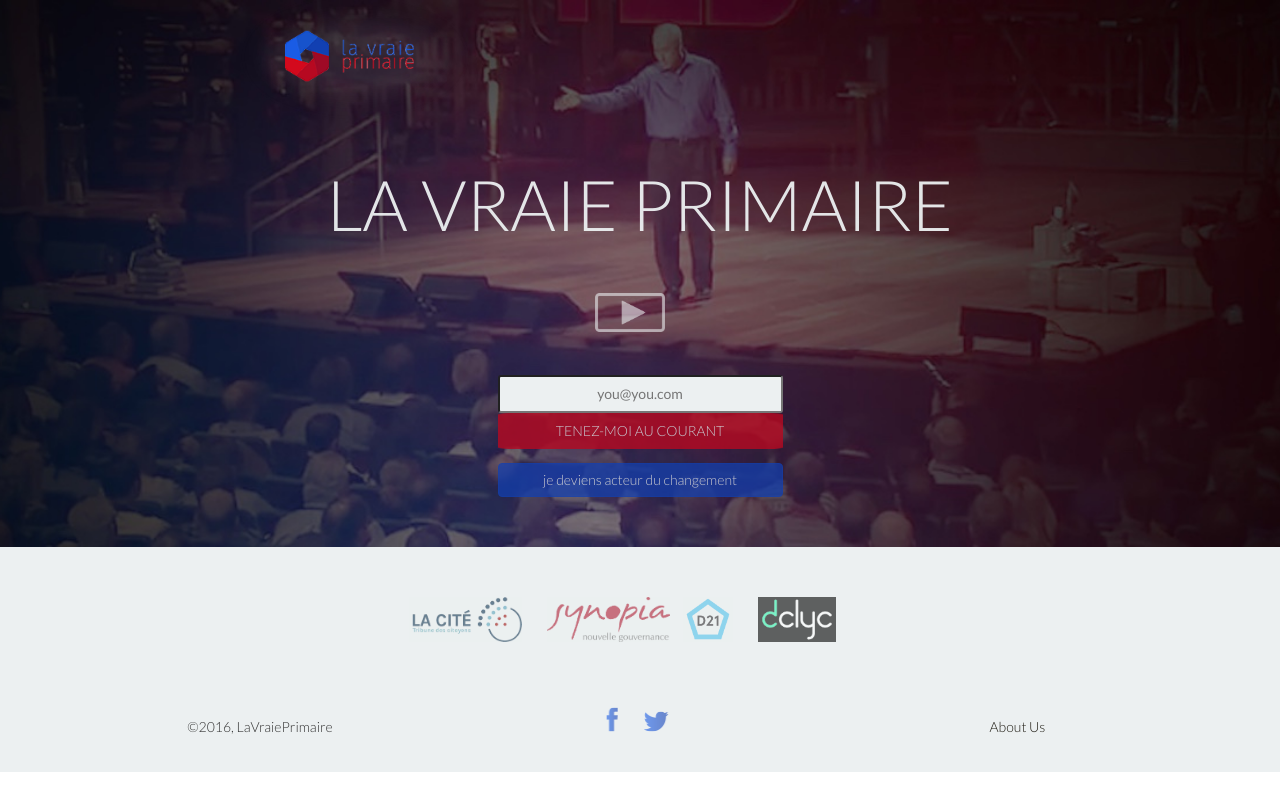
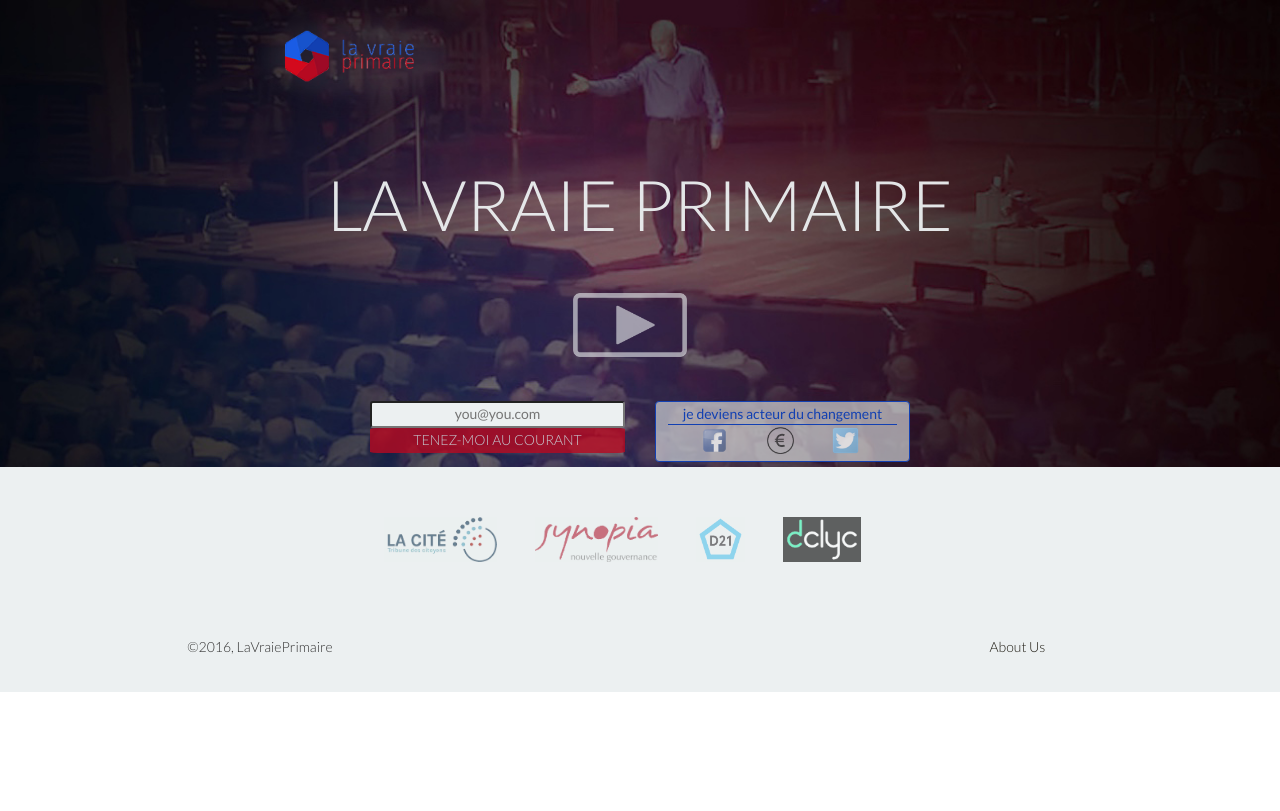
Before and after one commit to LaVraiePrimaire/lavraieprimaire.github.io, a Jekyll site: the page index.html, which Jekyll copies as it is, in a window 1280 px wide. Shown: the top 811 px of the page. Built offline with Jekyll 4.4.1, drawn with Linux system fonts in a browser that asks for light colours; nearby versions of some CDN libraries.

Commit message:
added more call toto action

```diff
--- a/css/agency.css
+++ b/css/agency.css
@@ -67,6 +67,7 @@
 .btn-container {
   text-align: center;
   margin-top: 20px;
+  margin-bottom: 20px;
 }
 
 .img-left {
@@ -89,7 +90,7 @@
     background-color: #ecf0f1;
     color: #211E16;
     padding: .6% 1.2% .6% 1.2%;
-    width: 25%;
+    width: 100%;
     border-radius: 3px;
     font-family: "Lato","Helvetica Neue",Helvetica,Arial,sans-serif;
     font-weight: 400;
@@ -120,7 +121,7 @@
         background-color: #ecf0f1;
         color: #211E16;
         padding: .6% 1.2% .6% 1.2%;
-        width: 25%;
+        width: 100%;
         border-radius: 3px;
         font-family: "Lato","Helvetica Neue",Helvetica,Arial,sans-serif;
         font-weight: 400;
@@ -140,7 +141,7 @@
     color: #ecf0f1;
     background-color: #B70921;
     padding: .6% 1.2% .6% 1.2%;
-    width: 25%;
+    width: 100%;
     opacity: .8;
     border-radius: 5%
 }
@@ -190,7 +191,7 @@
 }
 
 .play-btn {
-    width: 8%;
+    width: 12%;
     min-width: 60px;
     padding: 30px 20px 0 0;
     display: inline;
@@ -211,13 +212,13 @@
     border-color: #1240B2;
     text-transform: lowercase;
     font-family: "Lato","Helvetica Neue",Helvetica,Arial,sans-serif;
-    font-weight: 300;
-    color: #ecf0f1;
-    background-color: rgba(18, 64, 178, .9);
-    opacity: .8;
-    width: 25%;
-
-
+    font-weight: 400;
+    color: #1240B2;
+    background-color: rgba(236, 240, 241, .6);
+    opacity: 1;
+    width: 100%;
+    padding-top: 2px;
+    padding-bottom: 2px;
 }
 
 .btn-secondary:hover,
@@ -225,17 +226,17 @@
 .btn-secondary:active,
 .btn-secondary.active,
 .open .dropdown-toggle.btn-secondary {
+    color: #1240B2;
+    background-color: rgba(236, 240, 241, .6);
     opacity: 1;
-    color: #ecf0f1;
-    background-color: #1240B2;
 }
 
 .btn-secondary:active,
 .btn-secondary.active,
 .open .dropdown-toggle.btn-secondary {
-    background-image: none;
+    color: #1240B2;
+    background-color: rgba(236, 240, 241, .6);
     opacity: 1;
-    background-color: #1240B2;
 }
 
 .btn-secondary.disabled,
@@ -253,14 +254,14 @@
 .btn-secondary.disabled.active,
 .btn-secondary[disabled].active,
 fieldset[disabled] .btn-secondary.active {
+    color: #1240B2;
+    background-color: rgba(236, 240, 241, .6);
     opacity: 1;
-    color: #ecf0f1;
-    background-color: #1240B2;
 }
 
 .btn-secondary .badge {
-    color: #d35400;
-    background-color: #ecf0f1;
+    color: #1240B2;
+    background-color: rgba(236, 240, 241, .6);
     opacity: 1;
 }
 
@@ -433,6 +434,7 @@
 
 .img-responsive {
     opacity: .6;
+    height: 3%;
 }
 
 .img-logo {
--- a/index.html
+++ b/index.html
@@ -41,6 +41,9 @@
                     <input type="image" class="btn play-btn" src="img/playbtn.png" data-toggle="modal" data-target="#myModal"/>
                 </div>
                 <div class="btn-container">
+                    <div class="col-xs-3">
+                    </div>
+                    <div class="col-xs-3">
                     <form class="description" id="formname" name="formname" action="https://my.sendinblue.com/users/subscribeembed/js_id/2c40i/id/1" onsubmit="return false;">
                         <input type="hidden" name="js_id" id="js_id" value="2c40i">
                         <input type="hidden" name="listid" id="listid" value="2">
@@ -51,14 +54,32 @@
                             <button type="submit" id="submissionBtn" class="btn btn-primary">Tenez-moi au courant</button>
                         </div>
                     </form>
+                    </div>
 <!--                     <div id="thanks" style="display:none" class="thanks-rect">Merci</div> -->
-
-                <a class="btn btn-secondary" href="#" target="_blank">je deviens acteur du changement</a>
+                    <div class="col-xs-3">
+                    <div class="btn btn-secondary">je deviens acteur du changement
+                        <hr style="border-color:#1240B2; margin-top:0; margin-bottom:2" />
+                        <ul class="list-inline" style="margin-bottom:0">
+                            <li><a href="https://www.facebook.com/La-vraie-Primaire-191854841168760/" target="_blank"><img src = "img/facebook.png" class = "img-responsive"></a>
+                            </li>
+                            <li></li>
+                            <li></li>
+                            <li><a href="#"><img src = "img/euro.png" class = "img-responsive"></a>
+                            </li>
+                            <li></li>
+                            <li></li>
+                            <li><a href="#"><img src = "img/twitter.png" class = "img-responsive"></a>
+                            </li>
+                        </ul>
+                    </div>
+                    </div>
+                    <div class="col-xs-3">
+                    </div>
+                </div>
               </div>
             </div>
         </div>
     </header>
-
     <!-- Partners Aside -->
     <div id="partners">
         <div>
@@ -69,10 +90,14 @@
                     <li><a href="http://www.lacitetribune.fr/" target="_blank"><img src = "img/logos/lacite.png" class = "img-responsive img-logo img-centered"></a>
                     </li>
                     <li></li>
+                    <li></li>
                     <li><a href="http://www.synopia.fr/" target="_blank"><img src = "img/logos/synopia.png" class = "img-responsive img-logo img-centered"></a>
                     </li>
+                    <li></li>
+                    <li></li>
                     <li><a href="http://www.d21.me/" target="_blank"><img src = "img/logos/d21.png" class = "img-responsive img-logo img-centered"></a>
                     </li>
+                    <li></li>
                     <li></li>
                     <li><a href="http://dclyc.fr/" target="_blank"><img src = "img/logos/dclyc.png" class = "img-responsive img-logo img-centered"></a>
                     </li>
@@ -132,13 +157,13 @@
                     <span class="copyright">&copy;2016, LaVraiePrimaire</span>
                 </div>
                 <div class="col-xs-4">
-                    <ul class="list-inline">
+                    <!-- <ul class="list-inline">
                         <li><a href="https://www.facebook.com/La-vraie-Primaire-191854841168760/" target="_blank"><img src = "img/facebook.png" class = "img-responsive"></a>
                         </li>
                         <li></li>
                         <li><a href="#"><img src = "img/twitter.png" class = "img-responsive"></a>
                         </li>
-                    </ul>
+                    </ul> -->
                 </div>
                 <div class="col-xs-4">
                     <ul class="list-inline quicklinks">
```
Also changed, not shown: img/euro.png (added), img/facebook.png, img/headerbackground.jpg, img/twitter.png, 2 other files.
